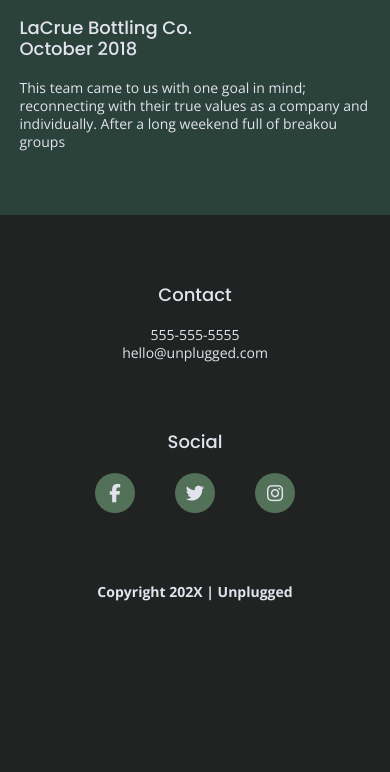
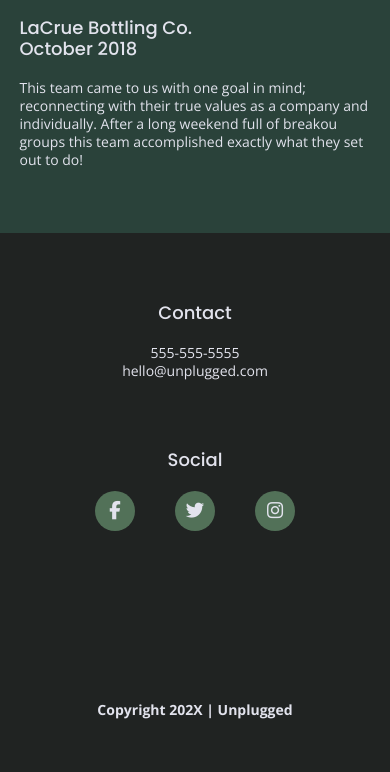
Before and after one commit to mjosephson5/unplugged, a website built with Parcel: page index.html in a window 390 px wide. Shown: the part 2475-3247 px from the top of the page. Before the commit the page ends 3226 px from the top, so only its background shows below. Built offline with nearby package versions, Linux system fonts and the light colour scheme; files whose address does not match are found by name.

Commit message:
Finished mobile styles

```diff
--- a/index.html
+++ b/index.html
@@ -128,7 +128,7 @@
          </figure>
             <div>
              <h3>LaCrue Bottling Co. October 2018</h3>
-             <p>This team came to us with one goal in mind; reconnecting with their true values as a company and individually. After a long weekend full of breakou groups </p>
+             <p>This team came to us with one goal in mind; reconnecting with their true values as a company and individually. After a long weekend full of breakou groups this team accomplished exactly what they set out to do!</p>
             </div>
         </article>
     </div>
@@ -155,18 +155,15 @@
                   <a href="https://twitter.com/mojosephson"><i class="fab fa-twitter"></i></a>
                   <a href="https://www.instagram.com/queerantino_/"><i class= "fab fa-instagram"></i></a>
               </p>
-              <div class="copyright">
-                <p><strong>Copyright 202X | Unplugged</strong></p>
-              </div>
              </div>
             </div>
         </div>
     </div>
-</div> <!-- footer content ends -->
+</div>
+<div class="copyright">
+  <p><strong>Copyright 202X | Unplugged</strong></p>
+</div>
 </footer>
-
-
-
 
 
   <script src="js/vendor/modernizr-3.11.2.min.js"></script>
```
